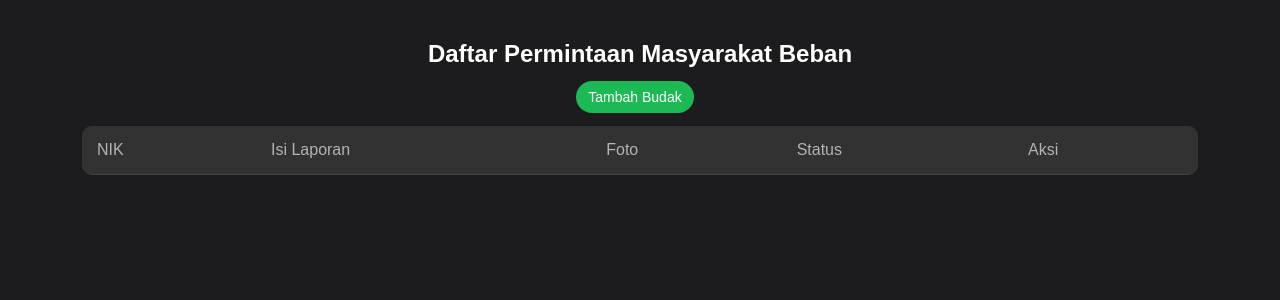
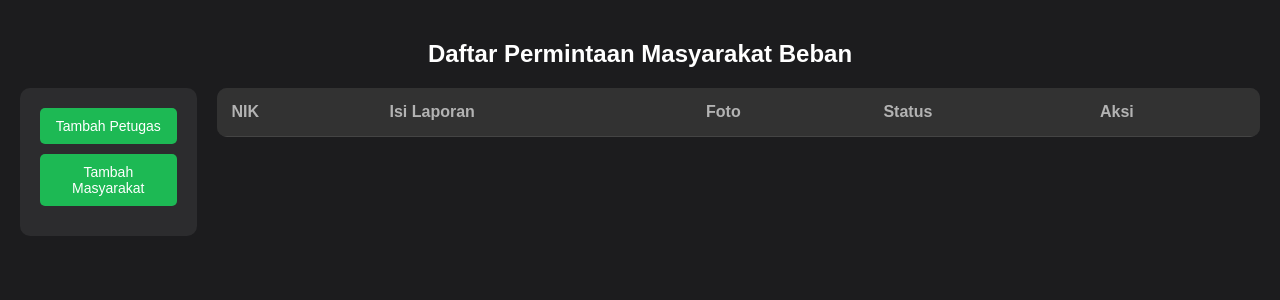
Before and after one commit to pplg-airlangga-samarinda-22/pm-autentifikasi-ExtraNuklor, a PHP site: page /admin.php in a window 1280 px wide. Shown: the top 300 px of the page. Run offline with PHP 8.4, Linux system fonts and the light colour scheme; the visitor is signed in with stand-in values (Sample User, id 1); data that the repository does not hold is empty.

Commit message:
better admin button

```diff
--- a/admin.php
+++ b/admin.php
@@ -18,16 +18,12 @@ $result = mysqli_query($conn, $query);
     <meta name="viewport" content="width=device-width, initial-scale=1.0">
     <title>Admin Panel</title>
     <style>
-        /* Spotify Inspired CSS */
         body {
             background-color: #1c1c1e;
             color: #fff;
             font-family: 'Arial', sans-serif;
             margin: 0;
             padding: 20px;
-            display: flex;
-            flex-direction: column;
-            align-items: center;
         }
 
         h2 {
@@ -35,6 +31,34 @@ $result = mysqli_query($conn, $query);
             font-size: 24px;
             text-align: center;
             margin-bottom: 20px;
+        }
+
+        .container {
+            display: flex;
+            align-items: flex-start;
+        }
+
+        .box {
+            padding: 20px;
+            background-color: #2c2c2e;
+            border-radius: 10px;
+            margin-right: 20px;
+        }
+
+        .box a {
+            display: block;
+            margin-bottom: 10px;
+            text-decoration: none;
+            background-color: #1db954;
+            color: #fff;
+            padding: 10px;
+            text-align: center;
+            border-radius: 5px;
+            transition: background-color 0.3s ease;
+        }
+
+        .box a:hover {
+            background-color: #1ed760;
         }
 
         table {
@@ -55,10 +79,6 @@ $result = mysqli_query($conn, $query);
         th {
             background-color: #323232;
             color: #b3b3b3;
-        }
-
-        td {
-            background-color: #2c2c2e;
         }
 
         td img {
@@ -84,34 +104,30 @@ $result = mysqli_query($conn, $query);
             background-color: #1ed760;
         }
 
-        th, a {
-            font-weight: 500;
+        /* Responsive Design */
+        @media (max-width: 768px) {
+            .container {
+                flex-direction: column;
+                align-items: center;
             }
 
-        /* Responsive Design */
-        @media (max-width: 768px) {
             table, th, td {
                 font-size: 14px;
             }
-        }
-
-        .button-container {
-            margin-bottom: 20px;
-        }
-
-        .button-container a {
-            margin-right: 10px;
         }
     </style>
 </head>
 <body>
     <h2>Daftar Permintaan Masyarakat Beban</h2>
 
-    <!-- Link to register_petugas.php -->
-    <div class="button-container">
-        <a href="register_petugas.php">Tambah Budak</a>
+    <div class="container">
+        <!-- Box on the left with buttons -->
+        <div class="box">
+            <a href="register_petugas.php">Tambah Petugas</a>
+            <a href="register_masyarakat.php">Tambah Masyarakat</a>
         </div>
 
+        <!-- Table of pengaduan -->
         <table>
             <tr>
                 <th>NIK</th>
@@ -130,5 +146,6 @@ $result = mysqli_query($conn, $query);
             </tr>
             <?php } ?>
         </table>
+    </div>
 </body>
 </html>
```
Lines whose indentation alone changed are shown as unchanged.
